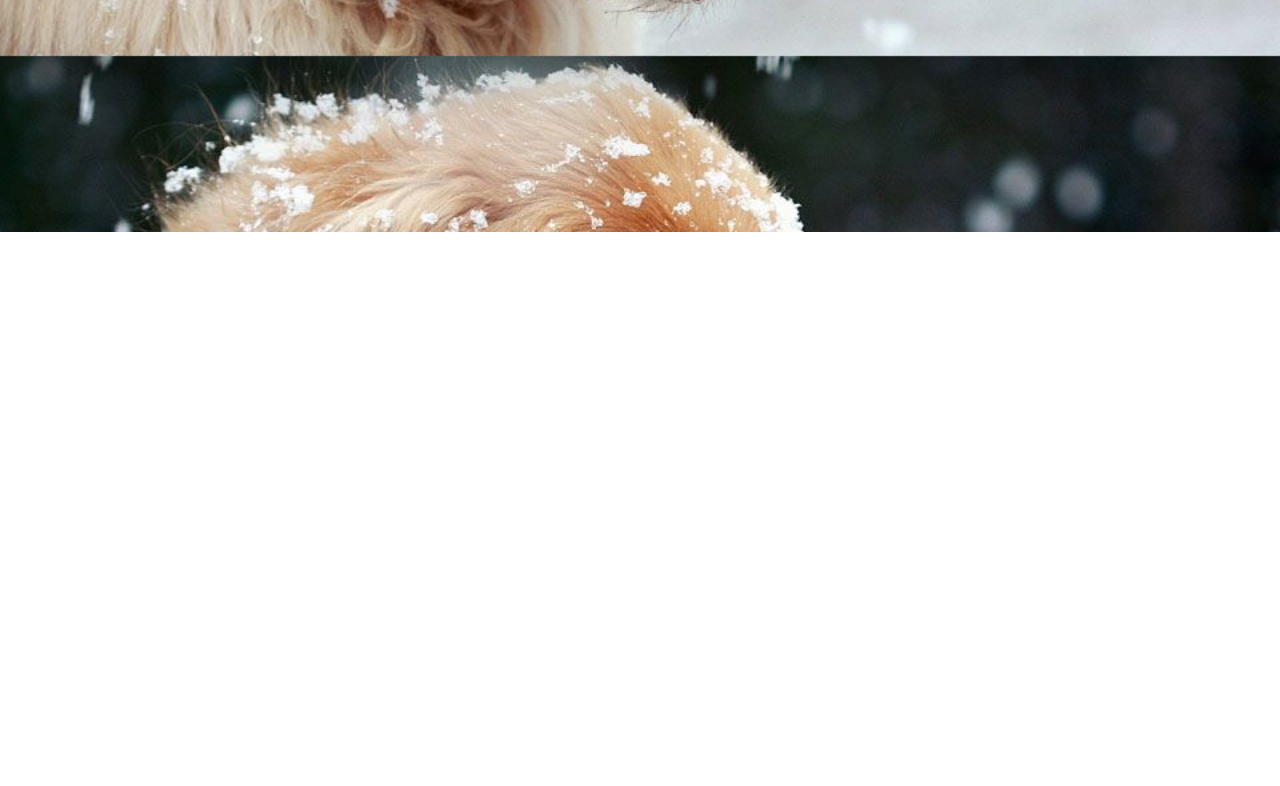
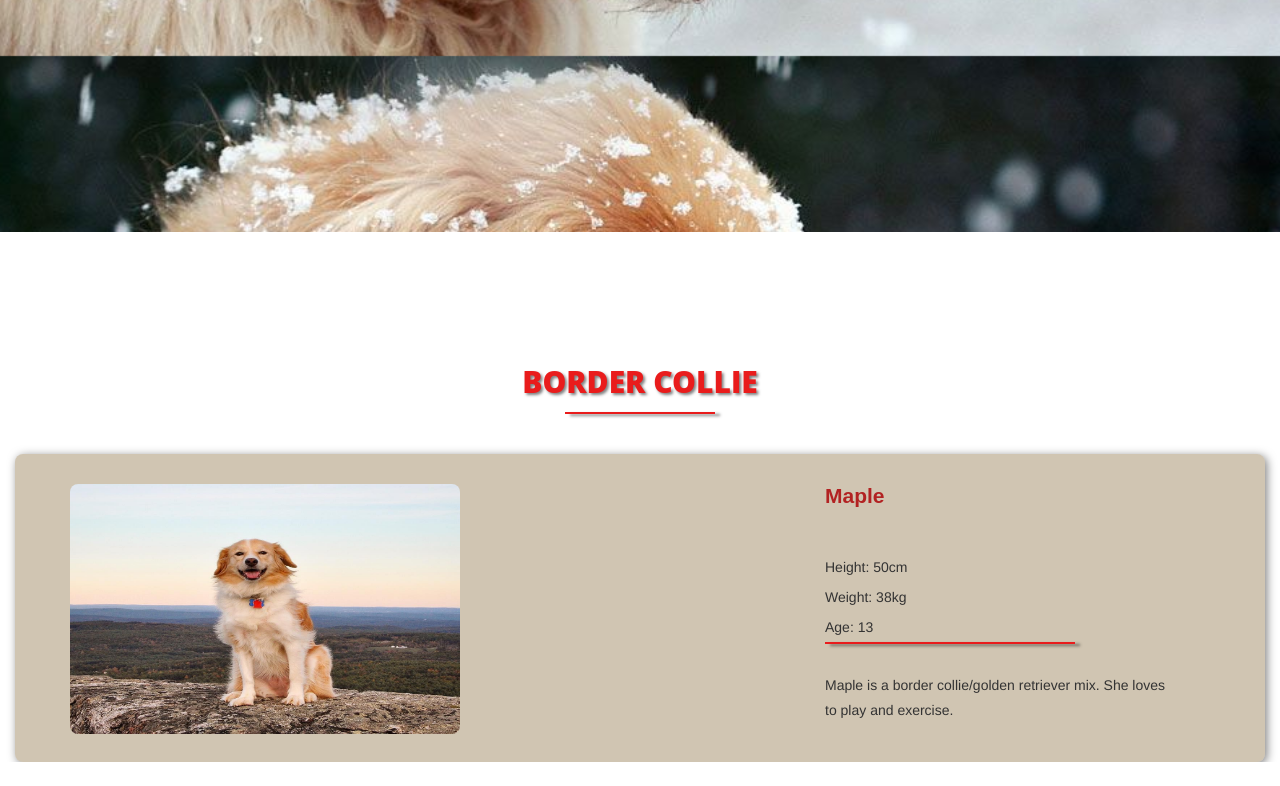
Before and after one commit to HeyaIe/HTML-and-CSS-Projects, a plain HTML site: page Project1/border-collie.html in a window 1280 px wide. Shown: the part 744-1530 px from the top of the page. After the commit the page ends 1506 px from the top, so only its background shows below. Drawn offline with Linux system fonts and the light colour scheme.

Commit message:
Fixed file "border-collie.html"

```diff
--- a/Project1/border-collie.html
+++ b/Project1/border-collie.html
@@ -37,18 +37,22 @@
 				<div class="flex-container">
 
 					<!-- PHOTO-CONTAINER 1 -->
-					<div class="photo-container1">
+					<div class="photo-container">
 						<div class="photo1">
 							<img src="./images/maple.png" alt="Maple">
-						        <h3 class="white-head">Maple</h3>
-							    <p>
-									Height: 50cm<br>
-									Weight: 38kg<br>
-									Age: 13<br>
-									<br>Maple is a border collie/golden retriever mix. She loves<br>
-										to play and exercise.
-								</p>
 						</div>
+					</div>
+					<div class="text-p">
+						<h3>Maple</h3>
+							<p class="info">
+								Height: 50cm<br>
+								Weight: 38kg<br>
+								Age: 13
+							</p>
+							<p class="summary">
+								Maple is a border collie/golden retriever mix. She loves<br>
+								to play and exercise.
+							</p>
 					</div>
 					<!-- END PHOTO-CONTAINER 1 -->
                 </div>
--- a/Project1/css/animations.css
+++ b/Project1/css/animations.css
@@ -43,6 +43,7 @@
 }
 
 .photo-container{
+    float: left;
     text-align: center;
     margin: 15px auto;
     width: 400px;
@@ -50,27 +51,24 @@
 }
 
 .photo-container1{
-    width: 400px;
+    width: 600px;
     height: 300px;
     float: left;
 }
 
 .photo1{
+    position: relative;
     float: left;
-}
-
-/* Image */
-.photo-container1 img{
-    max-width: 100%;
-    width: 400px;
-    height: 300px;
-    border-radius: 16px;
+    margin-right: 100px;
+    right: 160px;
+    margin: 5px;
 }
 
 .photo-container img{
     max-width: 100%;
     width: 400px;
     height: 250px;
+    border-radius: 8px;
 }
 
 .photo-overlay{
--- a/Project1/css/shared.css
+++ b/Project1/css/shared.css
@@ -333,3 +333,30 @@ section{
     padding: 20px 50px 20px 50px;
     text-align: right;
 }
+
+.info::after{
+    display: block;
+    content: "";
+    height: 2px;
+    width: 250px;
+    background: #e91c1c;
+    box-shadow: 5px 2px 3px rgba(0, 0, 0, 0.5);
+    margin-right: 100px;
+}
+
+.text-p{
+    float: right;
+    padding-right: 80px;
+}
+
+.text-p h3{
+    color: firebrick;
+    margin-top: 5%;
+    font-weight: bold;
+    font-family: "Raleway", sans-serif;
+    font-size: 21px;
+}
+
+.summary{
+    line-height: 25px;
+}
```
